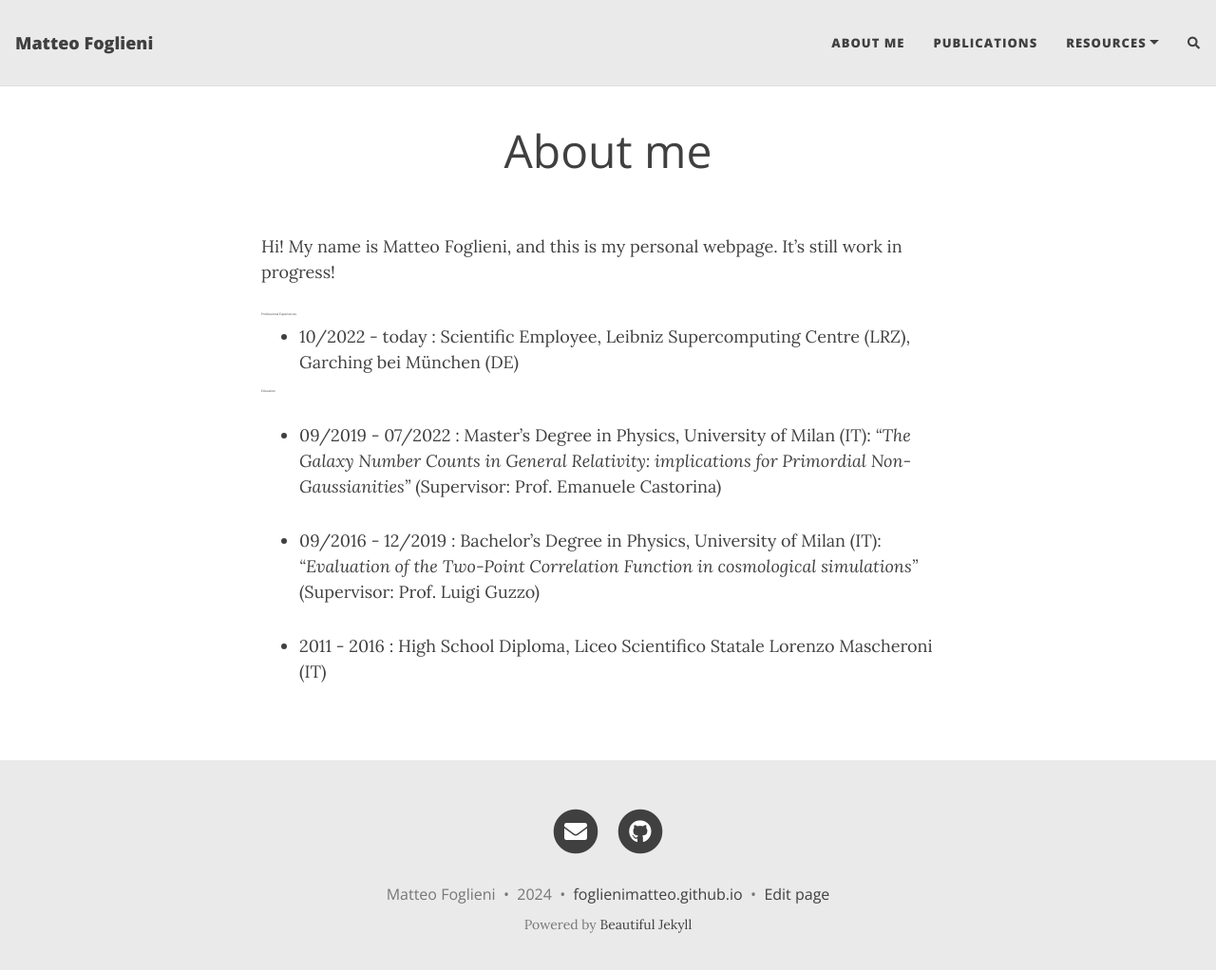
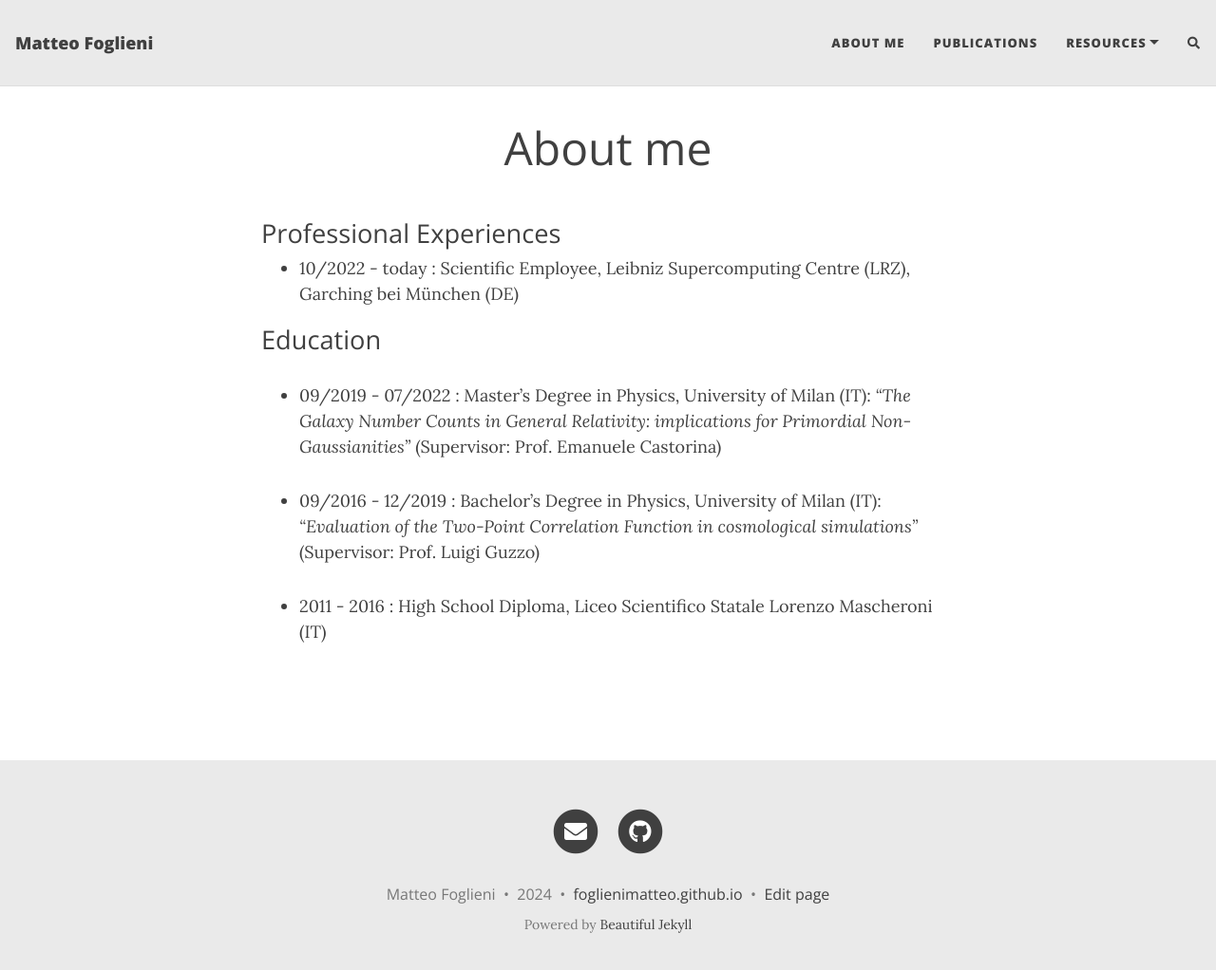
Before and after one commit to foglienimatteo/foglienimatteo.github.io, a Jekyll site: the page built from aboutme.md, in a window 1280 px wide and 1035 px high. Shown: the top 1022 px of the window at 95% size. Built offline with Jekyll 4.4.1, drawn with Linux system fonts in a browser that asks for light colours; nearby versions of some CDN libraries; comment, search, counter and statistics services are not loaded.

Commit message:
test font size

```diff
--- a/aboutme.md
+++ b/aboutme.md
@@ -4,7 +4,6 @@ title: About me
 #subtitle: Why you'd want to go on a date with me
 ---
 
-Hi! My name is Matteo Foglieni, and this is my personal webpage. It's still work in progress!
 
 
 ## Professional Experiences
--- a/assets/css/beautifuljekyll.css
+++ b/assets/css/beautifuljekyll.css
@@ -34,23 +34,23 @@ p {
 }
 h1,h2,h3,h4,h5,h6 {
   font-family: 'Open Sans', 'Helvetica Neue', Helvetica, Arial, sans-serif;
-  font-weight: 8000; #800
+  font-weight: 8000; /*800*/
   line-height: 1.1;
 }
 h1 {
-  font-size: 0.1rem; /*2.25rem;*/
+  font-size: 2rem;
 }
 h2 {
-  font-size: 0.2rem; /*1.875rem;*/
+  font-size: 1.7rem; /*1.875rem;*/
 }
 h3 {
-  font-size: 0.3rem; /*1.5rem;*/
+  font-size: 1.4rem;
 }
 h4 {
-  font-size: 0.4rem; /*1.125rem;*/
+  font-size: 1.125rem;
 }
 h1, h2, h3, h4 {
-  margin-top: 0.5rem; /*1.25rem;*/
+  margin-top: 1.25rem;
 }
 a {
   color: {{ site.link-col | default: "#008AFF" }};
@@ -67,7 +67,7 @@ blockquote p:first-child {
   margin-top: 0;
 }
 hr.small {
-  max-width: 6.25rem;
+  max-width: 12rem; /*6.25rem;*/
   margin: 1rem auto;
   border-width: 0.25rem;
   border-color: inherit;
```
